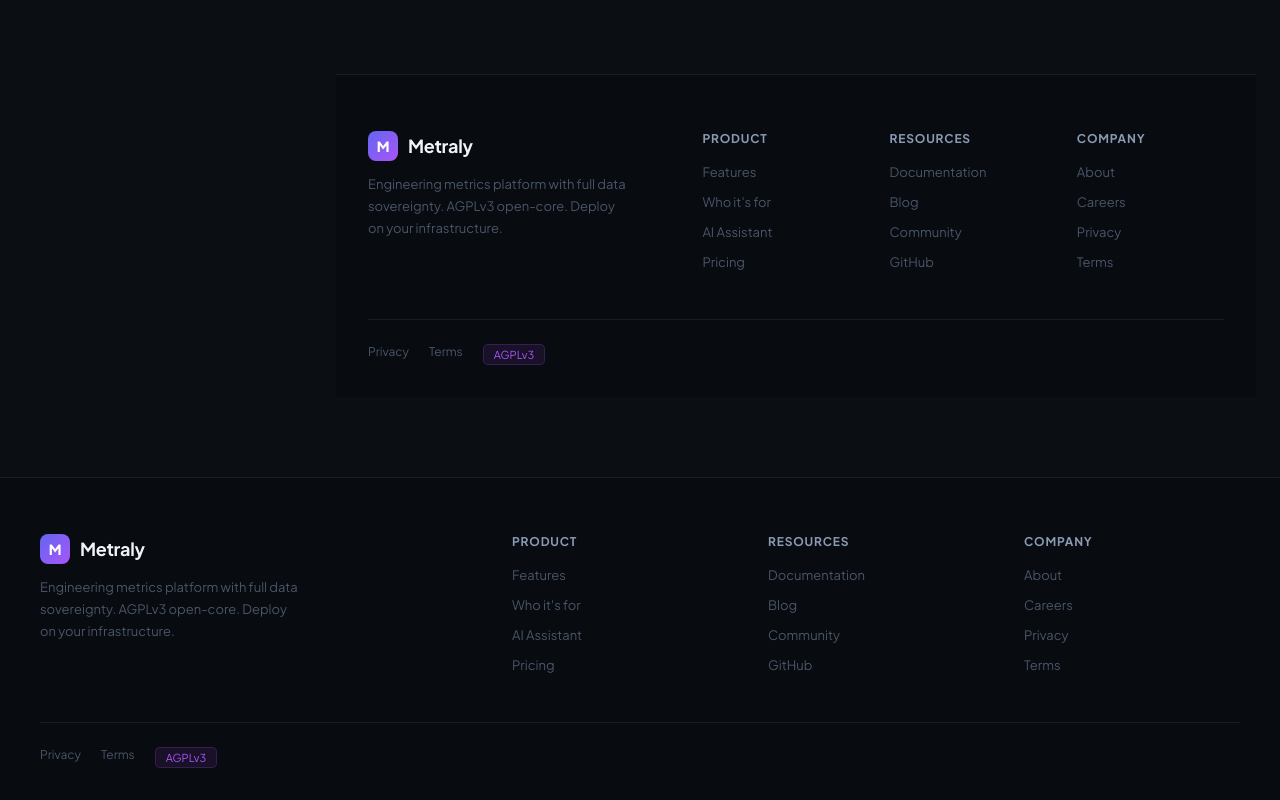
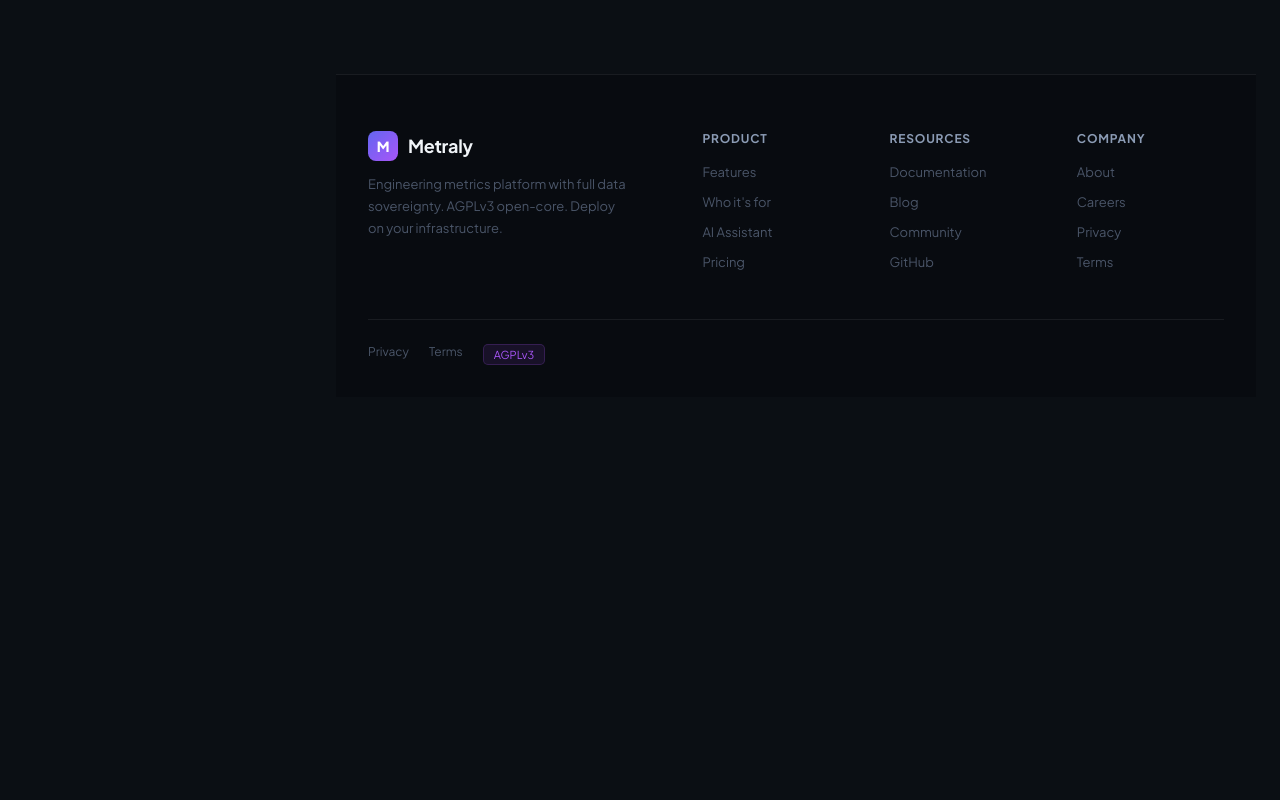
Before and after one commit to getmetraly/website, a Next.js app: page /docs/ai in a window 1280 px wide. Shown: the part 1879-2679 px from the top of the page. After the commit the page ends 2356 px from the top, so only its background shows below. Built offline with nearby package versions, Linux system fonts and the light colour scheme.

Commit message:
fix(docs): hide default shell footer

```diff
--- a/app/docs/layout.tsx
+++ b/app/docs/layout.tsx
@@ -34,7 +34,7 @@ const docsNav = [
 
 export default function DocsLayout({ children }: { children: ReactNode }) {
   return (
-    <SiteShell>
+    <SiteShell showFooter={false}>
       <div className={layoutStyles.shell}>
         <div className={layoutStyles.sidebarWrap}>
           <aside className={layoutStyles.sidebar}>
```
